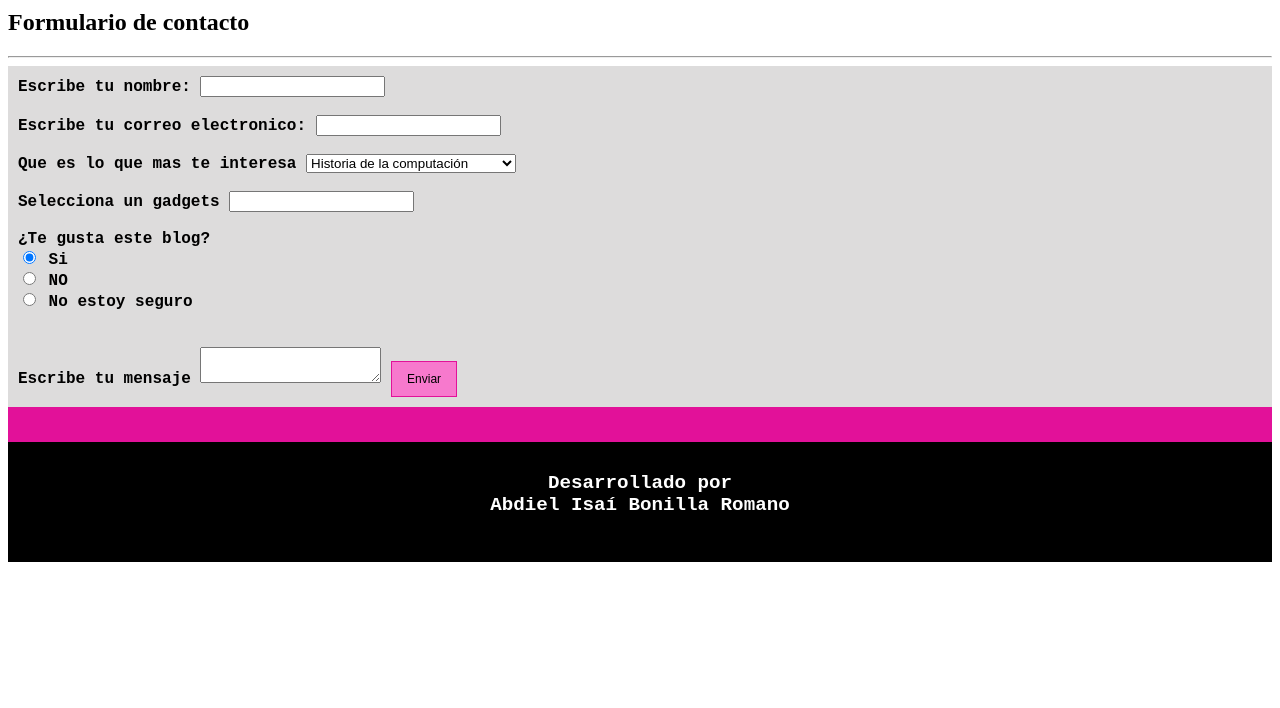
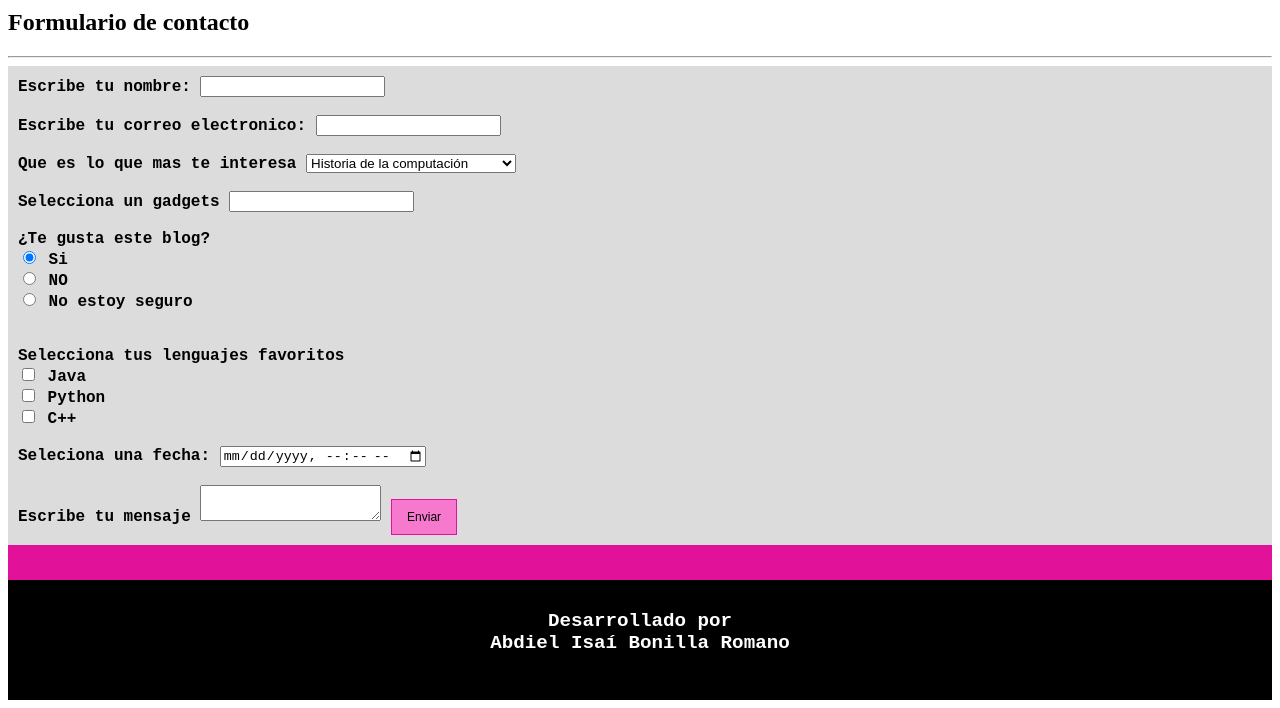
Before and after one commit to Abdiel-Bonilla/appweb-ejercicio2, a plain HTML site: page pages/contacto.html in a window 1280 px wide. Shown: the part 159-867 px from the top of the page. Before the commit the page ends 800 px from the top, so only its background shows below. Drawn offline with Linux system fonts and the light colour scheme.

Commit message:
Agregar un calendario

```diff
--- a/pages/contacto.html
+++ b/pages/contacto.html
@@ -69,6 +69,21 @@
             <label for="No_se">No estoy seguro</label>
             <br>
             <br><br>
+
+            <!-- Casillas de verificacion o check box -->
+            <label for="lenguajes">Selecciona tus lenguajes favoritos</label><br>
+                <input type="checkbox" id="leng1" value="Java">
+                <label for="leng1">Java</label><br>
+                <input type="checkbox" id="leng2" value="Python">
+                <label for="leng2">Python</label><br>
+                <input type="checkbox" id="leng3" value="C++">
+                <label for="leng3">C++</label>
+            <br><br>
+            <label for="calendario">Seleciona una fecha: </label>
+            <input type="datetime-local" name="calendario" id="calendario">
+
+
+            <br><br>
             <label for="mensaje">Escribe tu mensaje</label>
             <textarea name="mensaje" id="mensaje"></textarea>
             <button class="blog-button" type="submit">
```
